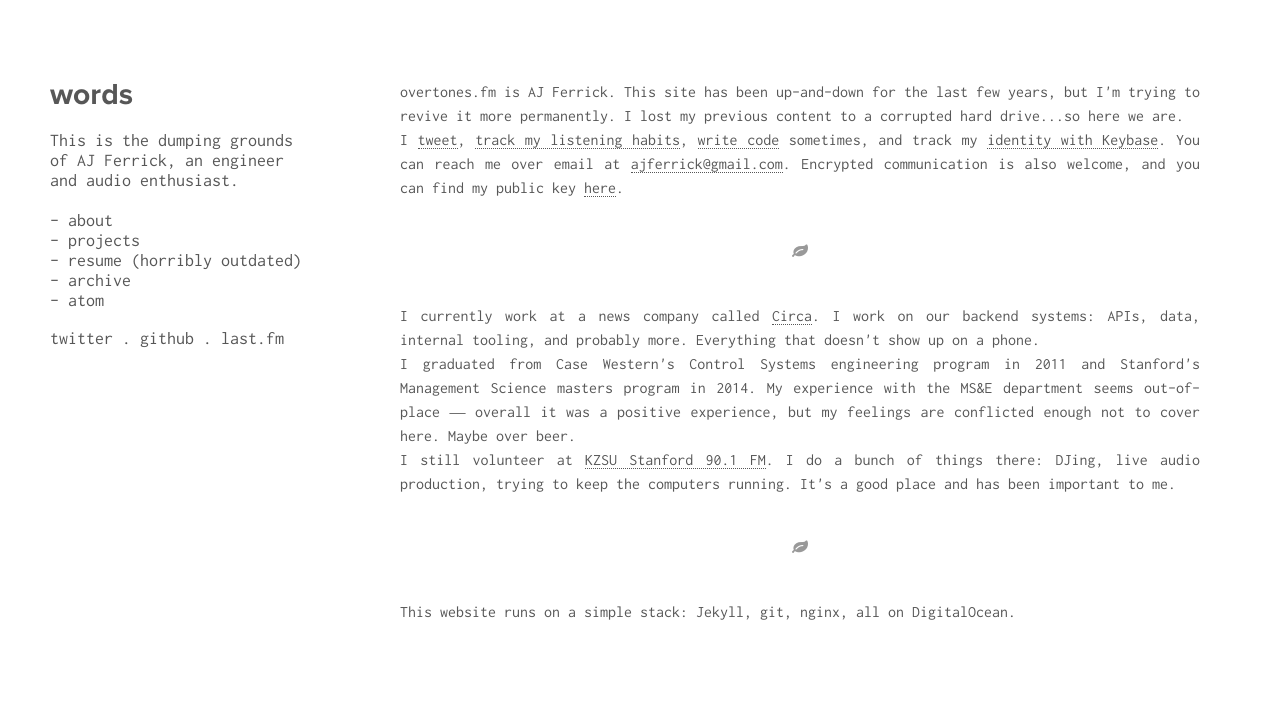
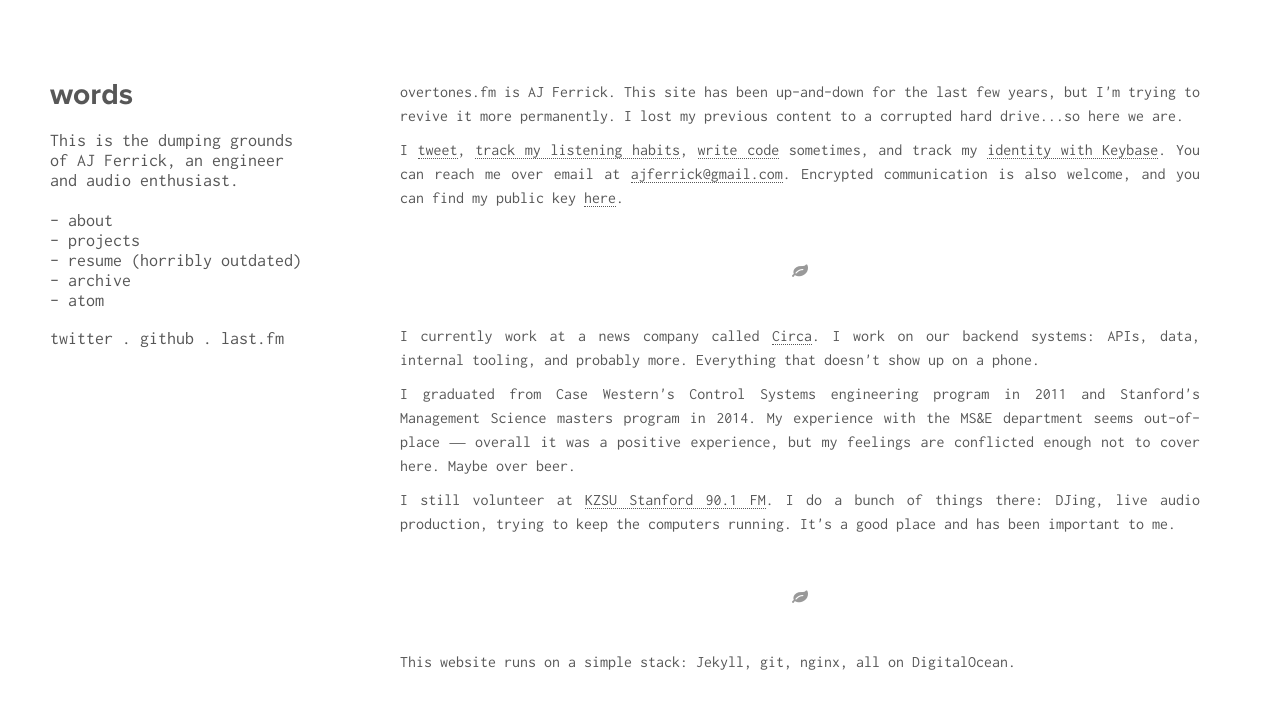
Before and after one commit to ajferrick/blog, a Jekyll site: the page built from about/index.html, in a window 1280 px wide. Shown: the top 709 px of the page. Built offline with Jekyll 4.4.1, drawn with Linux system fonts in a browser that asks for light colours; nearby versions of some CDN libraries.

Commit message:
Fixed a stupid paragraph spacing problem.

```diff
--- a/css/master.css
+++ b/css/master.css
@@ -79,7 +79,7 @@
     font-size: 16px;
 }
 section article p {
-    margin: 0;
+    margin: 0 0 10px 0;
     display: inline-block;
 }
 
```
